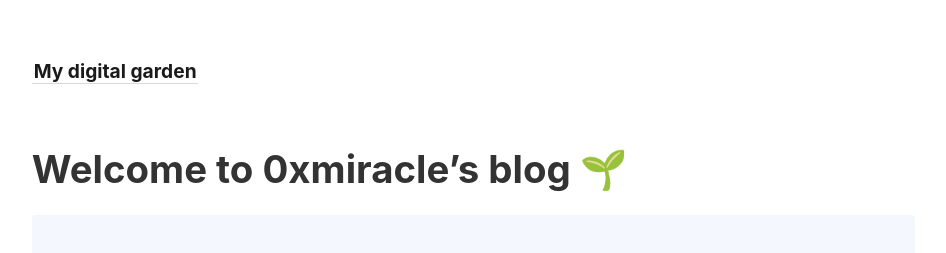
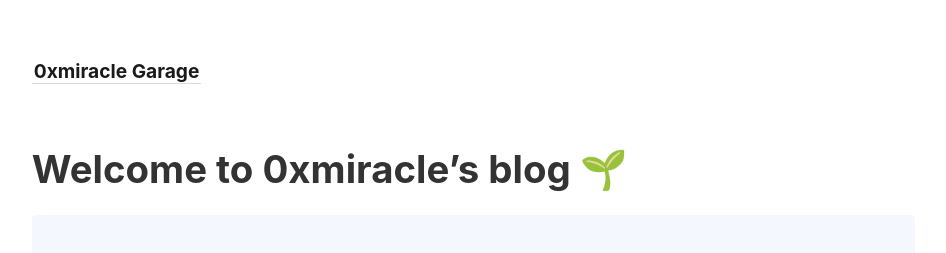
Before and after one commit to lkyxuan/bbbblog, a Jekyll site: the page built from _pages/index.md, in a window 1280 px wide. Shown: the top 253 px of the page, without its empty margins (45-991 px from the left). Built offline with Jekyll 4.4.1, drawn with Linux system fonts in a browser that asks for light colours.

Commit message:
vault backup: 2023-07-14 04:14:39
Affected files:
_config.yml

```diff
--- a/_config.yml
+++ b/_config.yml
@@ -1,4 +1,4 @@
-title:               My digital garden
+title:               0xmiracle Garage
 include:             ['_pages']
 exclude:             ['_includes/notes_graph.json']
 # You may need to change the base URL depending on your deploy configuration.
@@ -17,7 +17,7 @@ open_external_links_in_new_tab: true
 # Set to `true` to replace tweet URLs with Twitter embeds.
 # Note that doing so will negatively the reader's privacy
 # as their browser will communicate with Twitter's servers.
-embed_tweets: false
+embed_tweets: true
 
 permalink:           pretty
 relative_permalinks: false
```
